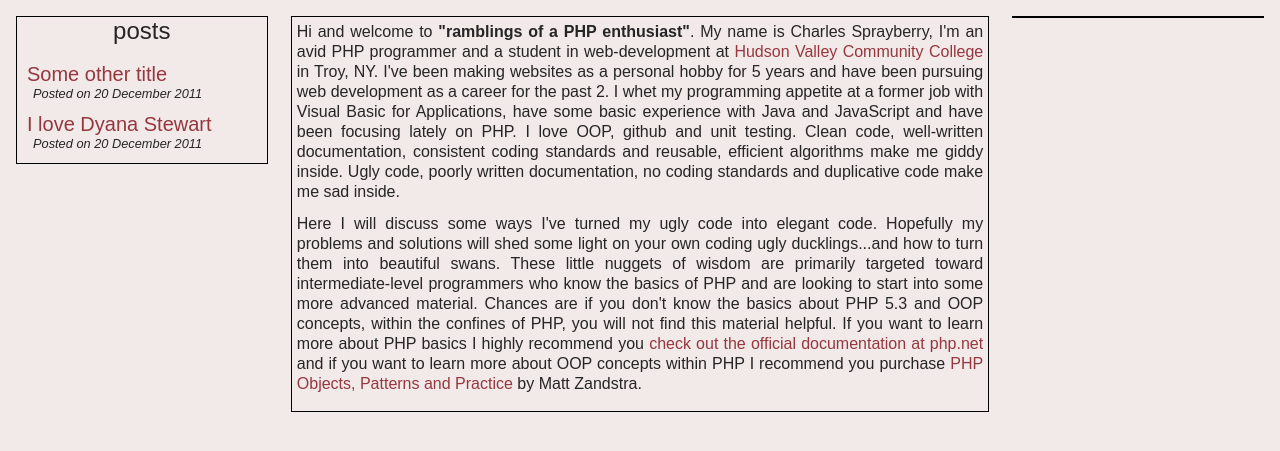
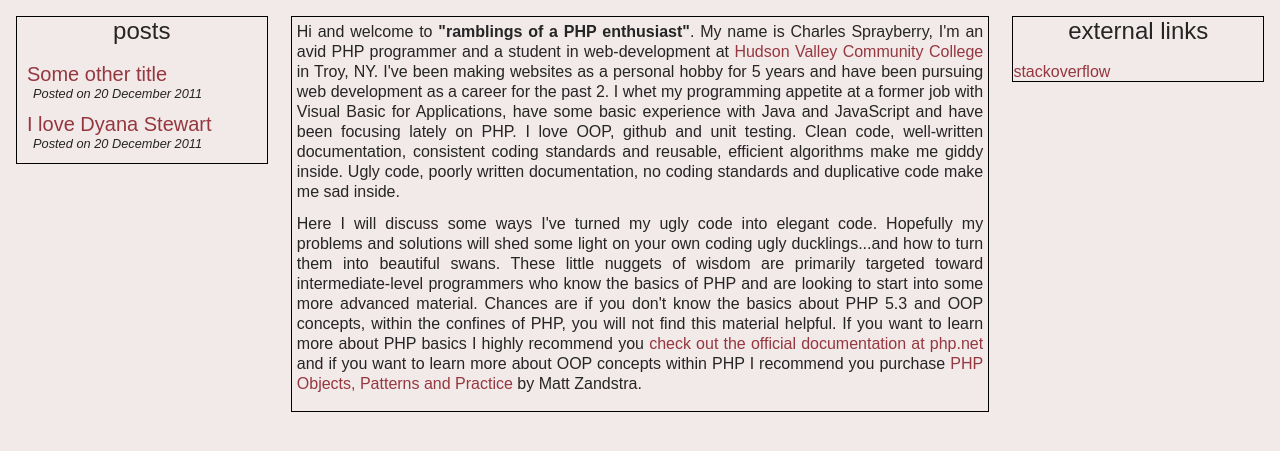
Before and after one commit to cspray/archived-blog, a Jekyll site: the page built from index.html, in a window 1280 px wide, cut to the strip 95-546 px from the top of the page. Built offline with Jekyll 4.4.1, drawn with Linux system fonts in a browser that asks for light colours.

Commit message:
UPD adding code for external links and making style more generic

```diff
--- a/_layouts/default.html
+++ b/_layouts/default.html
@@ -53,7 +53,14 @@
                 </div>
 
                 <div id="right-sidebar" class="float-right">
-
+                	<div id="external-links">
+                		<h3>external links</h3>
+                		<ul class="navigation-menu vertical-list">
+                			<li>
+                				<a href="http://www.stackoverflow.com/">stackoverflow</a>
+                			</li>
+                		</ul>
+                	</div>
                 </div>
 
                 <div id="main-content">
--- a/style.css
+++ b/style.css
@@ -49,13 +49,6 @@ body {
 	text-align: justify;
 }
 
-#post-navigation h3 {
-	margin-bottom: .75em;
-	font-size: 1.5em;
-	text-align: center;
-	font-weight: 300;
-}
-
 #post-navigation li {
 	margin-bottom: .75em;
 	font-weight: 300;
@@ -74,6 +67,13 @@ a {
 
 a:hover {
 	text-decoration: underline;
+}
+
+div > h3 {
+	margin-bottom: .75em;
+	font-size: 1.5em;
+	text-align: center;
+	font-weight: 300;
 }
 
 .navigation-menu {
```
